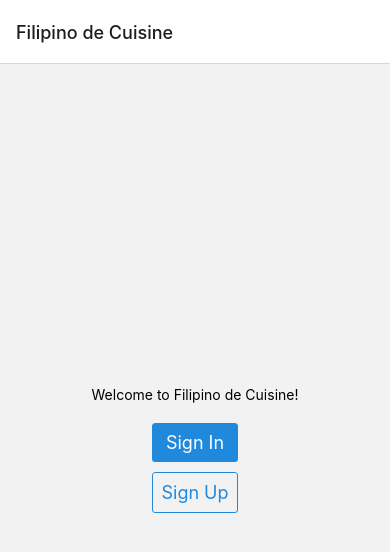
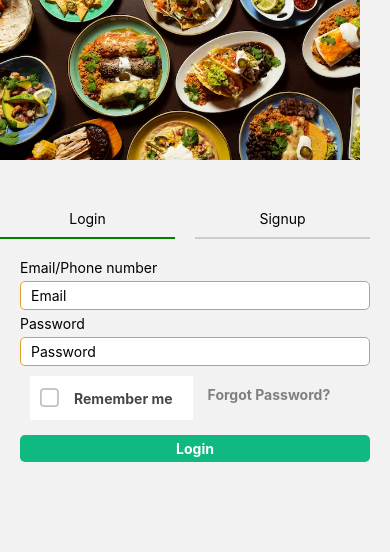
Before and after one commit to ReformaMark/filipino-de-cuisine, a React Native app: screen /SignInSignUp in a window 390 px wide. Shown: the top 552 px of the page. Built offline with nearby package versions, Linux system fonts and the light colour scheme; no server answers.

Commit message:
Create SignInSignUp screen

```diff
--- a/package.json
+++ b/package.json
@@ -20,7 +20,7 @@
     "firebase": "^9.17.2",
     "react": "18.2.0",
     "react-hook-form": "^7.43.5",
-    "react-native": "0.71.3",
+    "react-native": "0.71.4",
     "react-native-elements": "^3.4.3"
   },
   "devDependencies": {
--- a/src/components/CustomInput/CustomInput.js
+++ b/src/components/CustomInput/CustomInput.js
@@ -13,7 +13,7 @@ const CustomInput = ({control, name, placeholder,rules={}, secureTextEntry, type
         rules={rules}
         render={({field: {value, onChange, onBlur}, fieldState:{error}}) => (
           <>
-            <View style={[styles.container, {borderColor: error ? 'red' : '#e8e8e8'}]}>
+            <View style={[styles.container, {borderColor: error ? 'red' : '#dea02c'}]}>
               <Icon
                   type={type}
                   name={iconName}
@@ -50,6 +50,7 @@ const styles = StyleSheet.create({
     },
     input: {
      width: '100%',
+     borderColor:'#dea02c',
     }
   })
 
--- a/src/global/styles.js
+++ b/src/global/styles.js
@@ -1,5 +1,5 @@
 export const colors = {
-    brown: '#A44D08',
+    brown: '#10B981',
     darkBrown: '#342006',
     paleRose: '#F2DED9',
     goldenrod: '#DEA02C',
--- a/src/navigation/authStack.js
+++ b/src/navigation/authStack.js
@@ -3,18 +3,19 @@ import { NavigationContainer } from '@react-navigation/native';
 import { createStackNavigator } from '@react-navigation/stack';
 
 import HomeScreen from '../screens/HomeScreen/index'
-import SignUpScreen from '../screens/SignUpScreen/SignUpScreen';
-import SignInScreen from '../screens/SignInScreen/SignInScreen';
-
+import SignInSignUp from '../screens/SignInSignUpScreen/index';
 const Stack = createStackNavigator();
 
 export default function AuthStack() {
     return (
       <NavigationContainer>
-        <Stack.Navigator>
-        <Stack.Screen name="Home" component={HomeScreen} options={{ title: 'Filipino de Cuisine' }} />
-        <Stack.Screen name="SignIn" component={SignInScreen} options={{ title: 'Sign In' }} />
-        <Stack.Screen name="SignUp" component={SignUpScreen} options={{ title: 'Sign Up' }} />
+        <Stack.Navigator
+        initialRouteName="Home"
+        screenOptions={{
+          headerShown: false
+        }}
+      >
+        <Stack.Screen name="SignInSignUp" component={SignInSignUp} options={{ title: 'Sign In' }} />
         </Stack.Navigator>
       </NavigationContainer>
     );
--- a/src/screens/HomeScreen/index.js
+++ b/src/screens/HomeScreen/index.js
@@ -4,6 +4,7 @@ import { useAuthentication } from '../../hooks/useAuthentication';
 import { Button } from 'react-native-elements';
 import { getAuth, signOut } from "firebase/auth";
 import { app } from '../../../config/firebaseConfig'
+
 export default function HomeScreen({ navigation }) {
 
   const { user } = useAuthentication();
@@ -38,7 +39,7 @@ export default function HomeScreen({ navigation }) {
             <Button
               title="Sign In"
               buttonStyle={styles.button}
-              onPress={() => navigation.navigate('SignIn')}
+              onPress={() => navigation.navigate('SignInSignUp')}
             />
             <Button
               title="Sign Up"
@@ -57,7 +58,7 @@ const styles = StyleSheet.create({
   container: {
     flex: 1,
     alignItems: 'center',
-    justifyContent: 'center',
+    justifyContent: 'space-evenly',
   },
   buttons: {
     marginTop: 20,
--- a/src/screens/SignInScreen/SignInScreen.js
+++ b/src/screens/SignInScreen/SignInScreen.js
@@ -1,6 +1,6 @@
 import { View, Text, Image, StyleSheet, ScrollView ,useWindowDimensions } from 'react-native'
 import React,{useState} from 'react'
-import Logo from '../../../assets/logo.png'
+import Image from ''
 import CustomInput from '../../components/CustomInput'
 import CustomButton from '../../components/CustomButton'
 import SocialSignButtons from '../../components/SocialSignButtons'
@@ -43,7 +43,7 @@ const SignInScreen = () => {
       <View style={styles.root}>
         {/*Logo*/}
         <Image
-          source={Logo}
+          source={Image}
           style={[styles.logo, {height: height * 0.2}]}
           resizeMode="contain"
         />
--- /dev/null
+++ b/src/screens/SignInSignUpScreen/index.js
@@ -0,0 +1,193 @@
+import { View, Text, Image, StyleSheet, ScrollView ,useWindowDimensions, } from 'react-native'
+import React,{useEffect, useState} from 'react'
+import FoodImage from './images/image.png'
+import CustomInput from '../../components/CustomInput'
+import CustomButton from '../../components/CustomButton'
+import SocialSignButtons from '../../components/SocialSignButtons'
+import { useNavigation } from '@react-navigation/native'
+import { EMAIL_REGEX } from '../../components/Regex/Regex'
+import { useForm } from 'react-hook-form'
+import { getAuth, signInWithEmailAndPassword } from 'firebase/auth';
+import { CheckBox } from '@rneui/themed'
+
+export default function SignInSignUp () {
+    const { width } = useWindowDimensions();
+    const {control, handleSubmit, formState: {errors}} = useForm();
+    const [login, setLogin] = useState(true)
+    const [signup, setSignup] = useState(false)
+    const [activeText, setActiveText] = useState('login');
+    const [check1, setCheck1] = useState(false);
+
+    useEffect(() => {
+        if(login){
+            setSignup(false)
+        } else if(signup) {
+            setLogin(false)
+            setActiveText('signup');
+        }
+    },[login, signup])
+
+
+  return (
+    <ScrollView showsVerticalScrollIndicator={false}>
+    <View styles={styles.root}>
+        <View style={styles.imageContainer}>
+            <Image
+                source={FoodImage}
+                style={styles.image}
+            />
+
+        </View>
+
+        <View style={styles.tabContainer}>
+        <Text
+          style={[styles.tabText, activeText === 'login' ? styles.activeTabText : null, {width: width / 2}]}
+          onPress={() => {setLogin(true); setSignup(false);setActiveText('login')}}
+        >
+          Login
+        </Text>
+        <Text
+          style={[styles.tabText, activeText === 'signup' ? styles.activeTabText : null, {width: width / 2}]}
+          onPress={() => {setSignup(true); setLogin(false); setActiveText('signup')}}
+        >
+          Signup
+        </Text>
+      </View>
+        {login &&
+        <View style={styles.container}>
+        <Text>Email/Phone number</Text>
+            <CustomInput
+              name="email"
+              placeholder="Email"
+              control={control}
+              rules={{
+                required: "Email is required",
+                pattern:{value:EMAIL_REGEX , message: 'Email is invalid'}
+              }}
+            />
+        <Text>Password</Text>
+            <CustomInput
+              name="password"
+              placeholder="Password"
+              control={control}
+              rules={{
+                required: "Password is required",
+                minLength: {value: 6, message: "Password should be minimum of 6 characters long."}
+              }}
+              secureTextEntry={true}
+            />
+            <View style={{flexDirection: 'row',}}>
+                <View style={{flexDirection: 'row', alignItems: 'center'}}>
+                <CheckBox
+                    center
+                    title="Remember me"
+                    checked={check1}
+                    onPress={() => setCheck1(!check1)}
+                    wrapperStyle='none'
+                />
+                </View>
+            <View>
+                    <CustomButton
+                        text="Forgot Password?"
+                        onPress={()=>{}}
+                        type="TERTIARY"
+                    />
+                </View>
+            </View>
+            <CustomButton
+            text="Login"
+            onPress={handleSubmit(()=>{})}
+            />
+          </View>
+        }
+        {signup &&
+        <View style={styles.container}>
+        <Text>Username</Text>
+            <CustomInput
+            name='username'
+            control={control}
+            placeholder="Username"
+            rules={{
+                required: "Username is required",
+                minLength: {value: 6, message: "Username should be minimum of 6 characters long."}}}
+            />
+        <Text>Email</Text>
+            <CustomInput
+            name='email'
+            control={control}
+            placeholder="Email"
+            rules={{
+                required:"Email is required" ,
+                pattern:{value:EMAIL_REGEX , message: 'Email is invalid'}}}
+            />
+        <Text>Phone number</Text>
+            <CustomInput
+            name='phoneNumber'
+            control={control}
+            placeholder="Phone number"
+            secureTextEntry={true}
+            rules={{validate: value => value === password || 'Password does not match',required: "Confirm password is required", minLength: {value: 6, message: "Confirm password should be minimum of 6 characters long."}}}
+
+            />
+        <Text>Password</Text>
+            <CustomInput
+            name='password'
+            control={control}
+            placeholder="Password"
+            secureTextEntry={true}
+            rules={{required: "Password is required", minLength: {value: 6, message: "Password should be minimum of 6 characters long."}}}
+            />
+        <Text>Confirm password</Text>
+            <CustomInput
+            name='confirmPassword'
+            control={control}
+            placeholder="Confirm password"
+            secureTextEntry={true}
+            rules={{validate: value => value === password || 'Password does not match',required: "Confirm password is required", minLength: {value: 6, message: "Confirm password should be minimum of 6 characters long."}}}
+
+            />
+
+        </View>
+        }
+    </View>
+    </ScrollView>
+  )
+}
+
+
+
+const styles = StyleSheet.create({
+    root: {
+        alignItems: 'center',
+        padding: 20,
+      },
+    imageContainer: {
+        marginTop: 0,
+        marginBottom: 50,
+        heigth: 100,
+      },
+    image: {
+        width: 360,
+        height: 160,
+    },
+    tabContainer: {
+        flexDirection: 'row',
+        justifyContent: "space-evenly",
+        width: "100%",
+        marginBottom: 20,
+      },
+      tabText: {
+        marginRight: 20,
+        borderBottomWidth: 2,
+        borderBottomColor: '#ccc',
+        paddingBottom: 10,
+        textAlign: 'center'
+      },
+      activeTabText: {
+        borderBottomColor: 'green',
+      },
+      container: {
+        width: '100%',
+        paddingHorizontal: 20,
+      }
+})
```
Also changed, not shown: src/screens/SignInSignUpScreen/images/image.png (added), 1 other file (tests, documents, lock files or other folders).
